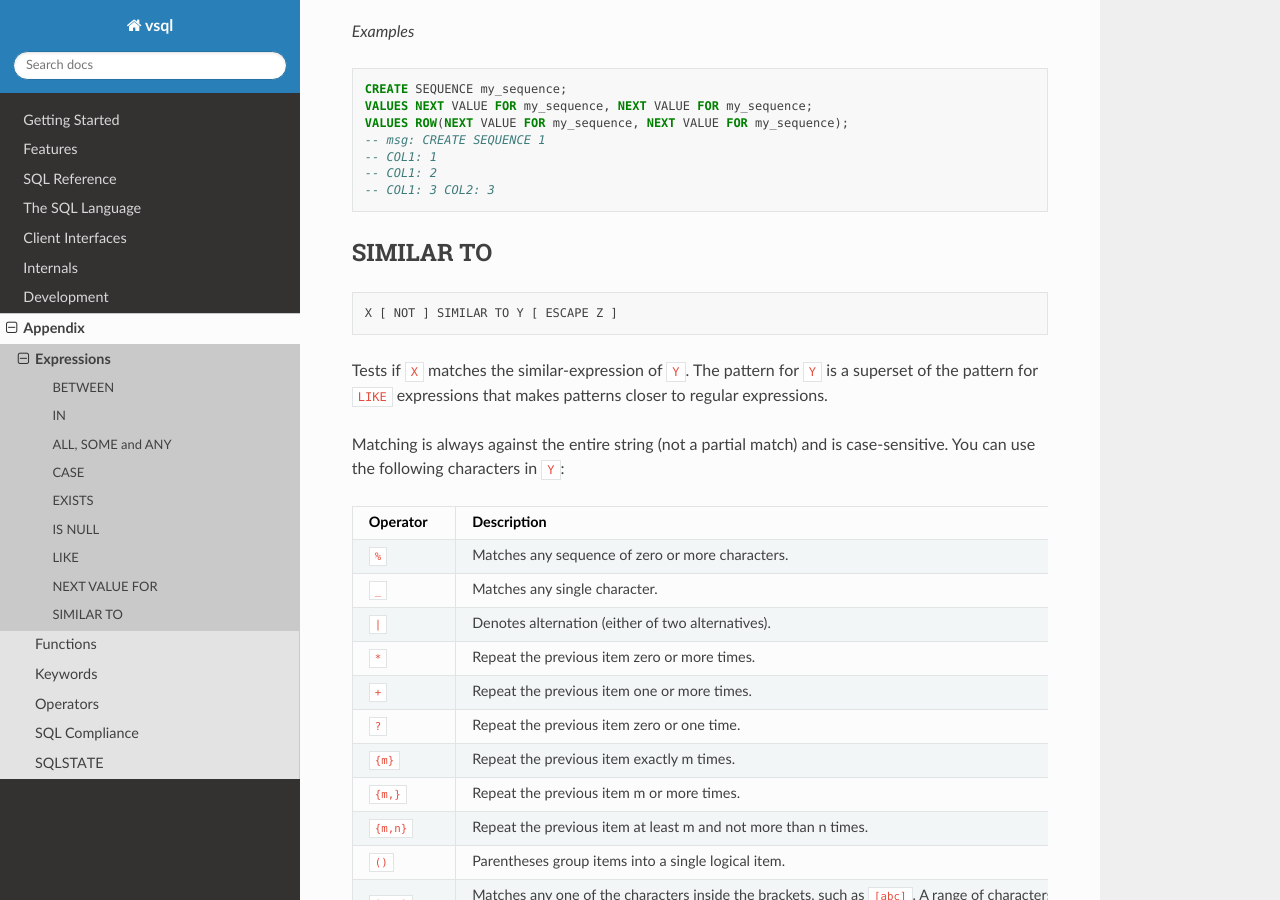
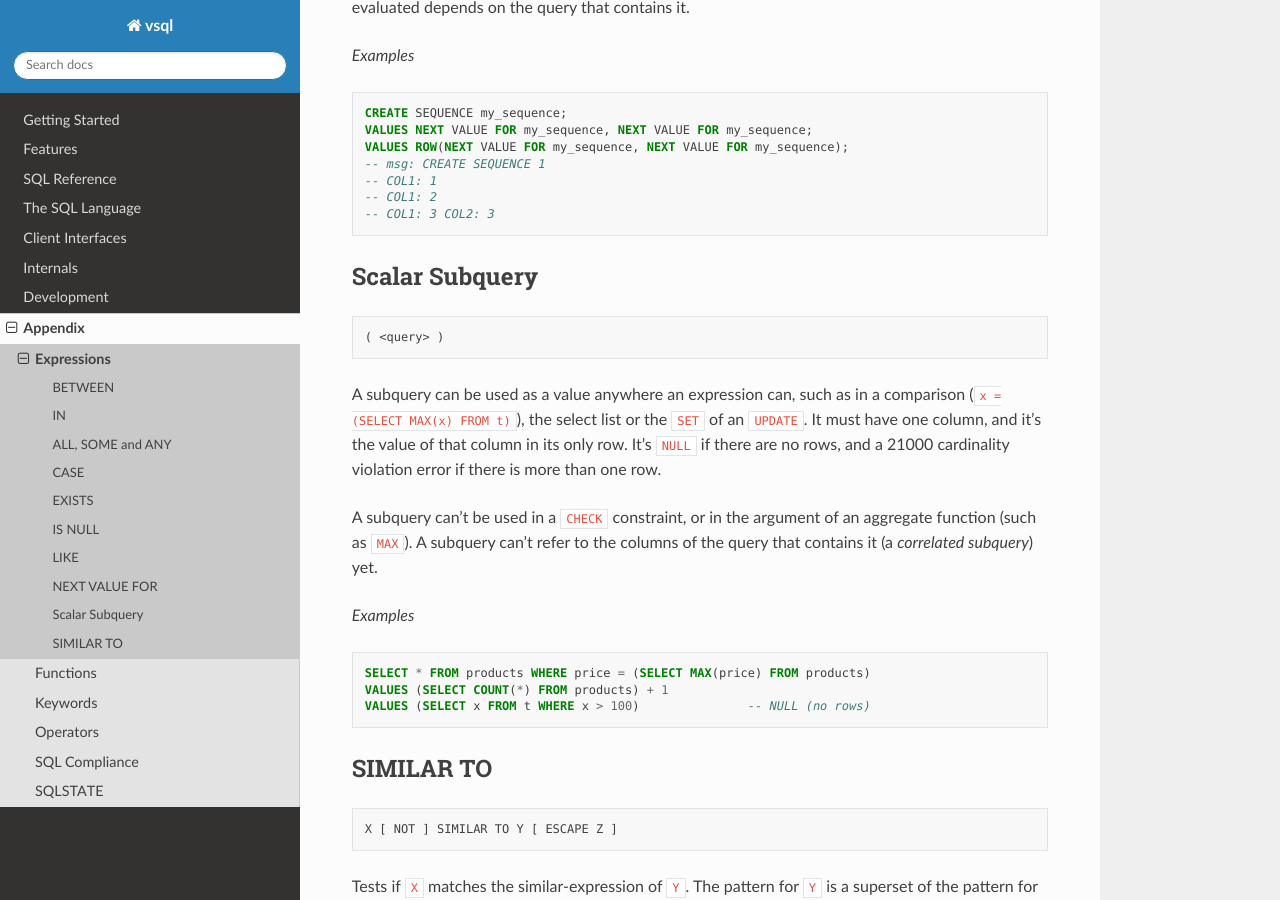
Before and after one commit to elliotchance/vsql, a Sphinx documentation site: the page built from docs/expressions.rst, in a window 1280 px wide and 900 px high, scrolled down 4437 px. Built offline with Sphinx 7.4.7 and the Read the Docs theme 3.1.0, drawn with Linux system fonts in a browser that asks for light colours.

Commit message:
language: Support scalar subqueries
A subquery can now be used anywhere a value can (a scalar subquery). It's NULL
without any rows, and more than one row is the new 21000 cardinality
violation. A subquery can't be used in the argument of an aggregate function
(6.9, Syntax Rule 1).

A subquery can't refer to the outer query (correlated subqueries) yet.

SQL E061-09
SQL F471

Co-Authored-By: Claude Opus 5.5 <noreply@anthropic.com>

```diff
--- a/docs/expressions.rst
+++ b/docs/expressions.rst
@@ -231,6 +231,31 @@ the number of times it's evaluated depends on the query that contains it.
   -- COL1: 2
   -- COL1: 3 COL2: 3
 
+Scalar Subquery
+---------------
+
+.. code-block:: text
+
+  ( <query> )
+
+A subquery can be used as a value anywhere an expression can, such as in a
+comparison (``x = (SELECT MAX(x) FROM t)``), the select list or the ``SET`` of an
+``UPDATE``. It must have one column, and it's the value of that column in its
+only row. It's ``NULL`` if there are no rows, and a 21000 cardinality violation
+error if there is more than one row.
+
+A subquery can't be used in a ``CHECK`` constraint, or in the argument of an
+aggregate function (such as ``MAX``). A subquery can't refer to
+the columns of the query that contains it (a *correlated subquery*) yet.
+
+*Examples*
+
+.. code-block:: sql
+
+  SELECT * FROM products WHERE price = (SELECT MAX(price) FROM products)
+  VALUES (SELECT COUNT(*) FROM products) + 1
+  VALUES (SELECT x FROM t WHERE x > 100)               -- NULL (no rows)
+
 SIMILAR TO
 ----------
 
--- a/docs/sql-compliance.rst
+++ b/docs/sql-compliance.rst
@@ -153,7 +153,7 @@ As of the latest version (or at least the version of this documentation)
    * - ✅ E061-08
      - ``EXISTS`` predicate
 
-   * - ❌ E061-09
+   * - ✅ E061-09
      - Subqueries in comparison predicate
 
    * - ✅ E061-11
@@ -486,7 +486,7 @@ As of the latest version (or at least the version of this documentation)
    * - ❌ F311-05
      - ``GRANT`` statement
 
-   * - ❌ **F471**
+   * - ✅ **F471**
      - **Scalar subquery values**
 
    * - ✅ **F481**
```
Also changed, not shown: other parts of docs/sql-compliance.rst (+1 -1 lines), docs/select.rst (+4 -5 lines), docs/sqlstate.rst (+13 -0 lines), 12 other files.
